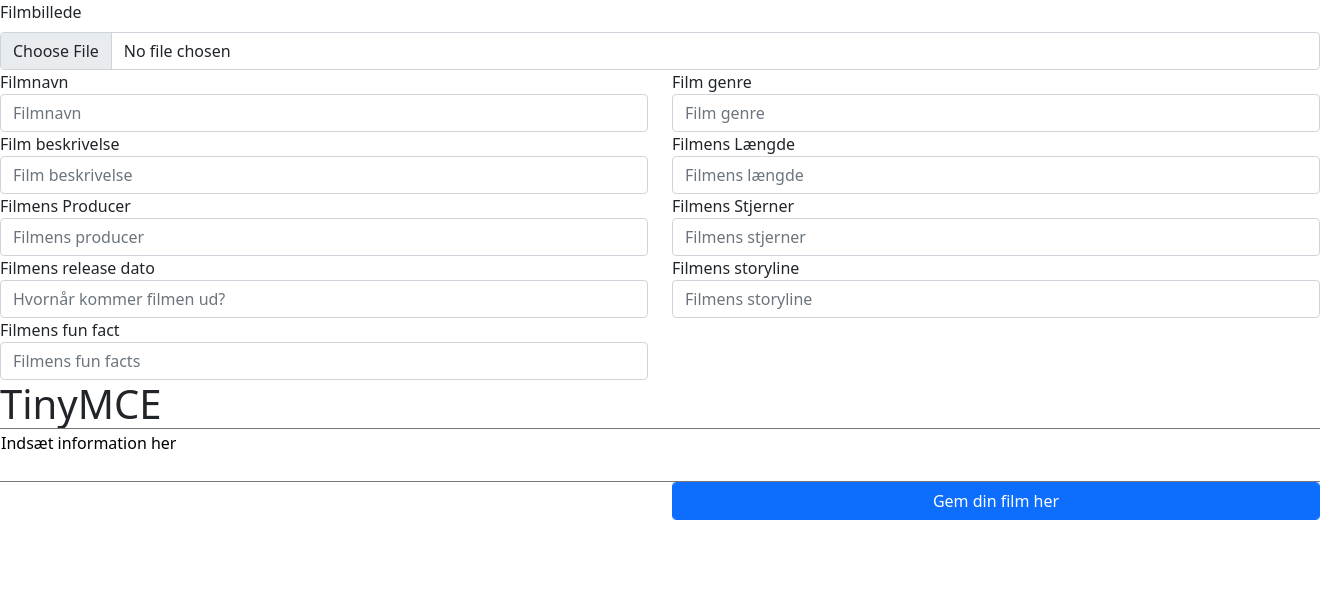
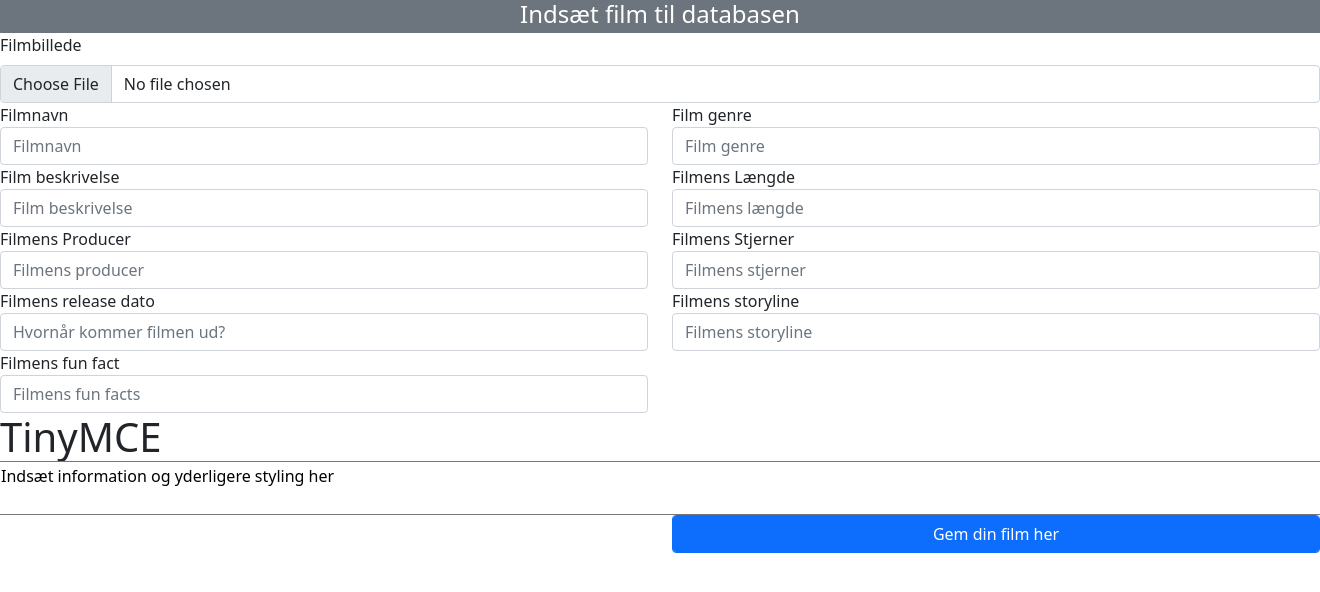
Before and after one commit to Niconord/Projekt-WAMP, a PHP site: page /insert.php in a window 1320 px wide; the page is wider, and only the part inside the window is pictured. Shown: the top 592 px of that part. Run offline with PHP 8.4, Linux system fonts and the light colour scheme; style sheets or scripts are compiled from the project's sources; some libraries are stand-ins or nearby versions.

Commit message:
Billeder, info, rettelser

```diff
--- a/API.php
+++ b/API.php
@@ -32,5 +32,3 @@ if(isset($data["password"]) && $data["password"] == "GlenKim") {
 
     echo json_encode($error);
 }
-
-?>
--- a/index.php
+++ b/index.php
@@ -30,12 +30,6 @@ foreach ($film as $movie){
             <?php
             echo $movie->filmnavn
             ?>
-        </div>
-        <div class="col-12 col-md-6">
-            <?php
-            echo ($movie->filmlaengde, 2, ",", ".")
-            ?>
-        </div>
     </div>
     <?php
 }
--- a/insert.php
+++ b/insert.php
@@ -61,6 +61,14 @@ if (!empty($_POST["data"])) {
 </head>
 
 <body>
+<div class="container-fluid">
+    <div class="row bg-secondary text-white pb-1">
+        <div class="col-12 header d-flex justify-content-center">
+            <h4>Indsæt film til databasen</h4>
+        </div>
+    </div>
+</div>
+
 
 <form method="post" action="insert.php" enctype="multipart/form-data">
     <div class="row">
@@ -125,7 +133,7 @@ if (!empty($_POST["data"])) {
 
         <h1>TinyMCE</h1>
         <form method="post">
-            <textarea id="filmBeskrivelseEdit">Indsæt information her</textarea>
+            <textarea id="filmBeskrivelseEdit">Indsæt information og yderligere styling her</textarea>
         </form>
 
 
```
Also changed, not shown: uploads/Batman.jpg (added), uploads/Blade.jpg (added), uploads/Blade2.jpg (added), uploads/Blade3.jpg (added), uploads/Wolf.jpg (added).
